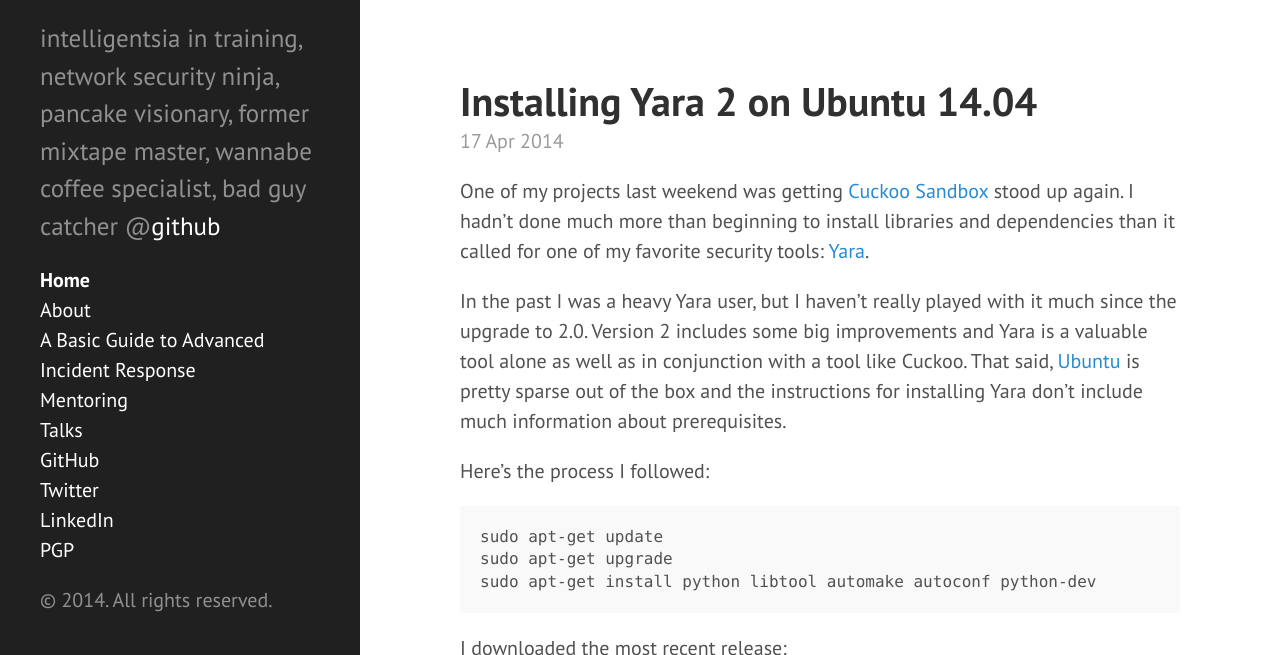
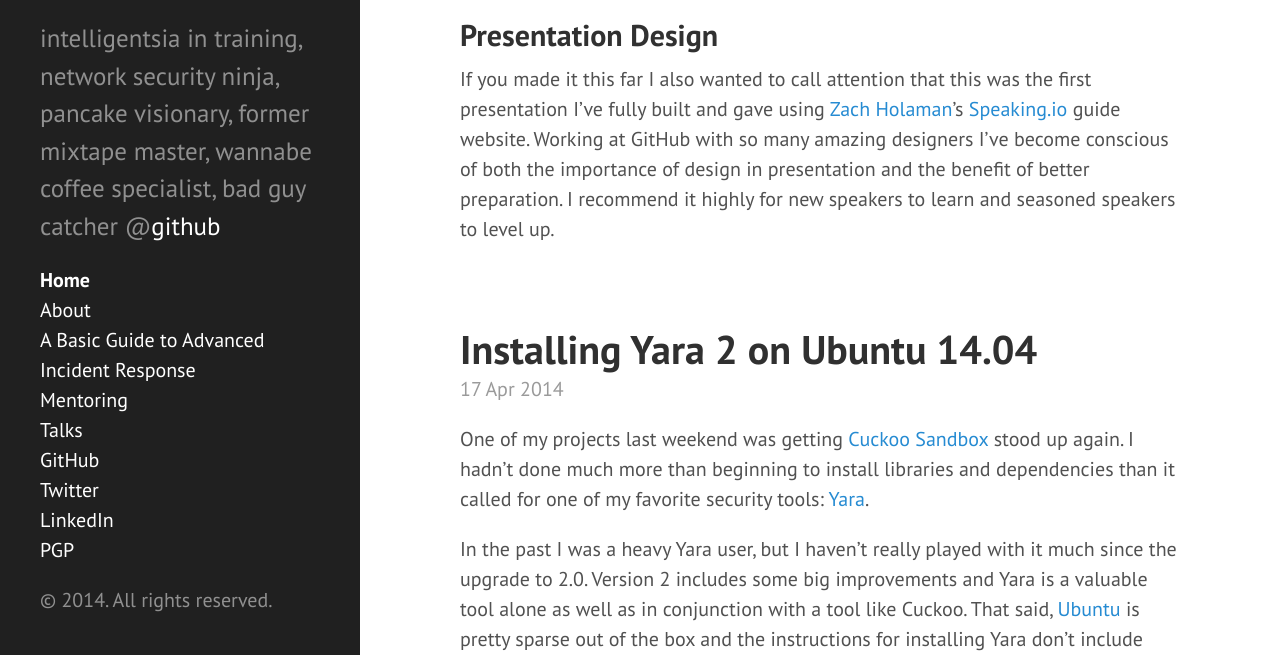
Before and after one commit to sroberts/sroberts.github.io, a Jekyll site: the page built from index.html, in a window 1280 px wide and 900 px high, scrolled down 874 px, cut to the strip 245-900 px from the top of the window. Built offline with Jekyll 4.4.1, drawn with Linux system fonts in a browser that asks for light colours; Markdown is read by kramdown in place of the engine named in the settings; the list of posts is cut into pages by our own code.

Commit message:
added holmans guide section

```diff
--- a/_posts/2014-05-06-a-basic-guide-to-advanced-incident-response.md
+++ b/_posts/2014-05-06-a-basic-guide-to-advanced-incident-response.md
@@ -16,3 +16,6 @@
 I mentioned a lot of tools and concepts in this talk that need further exploration. Here they are:
 
 <script src="https://gist.github.com/sroberts/da4882b0b2ff4454834e.js"></script>
+
+## Presentation Design
+If you made it this far I also wanted to call attention that this was the first presentation I've fully built and gave using [Zach Holaman](http://zachholman.com/)'s [Speaking.io](http://speaking.io/) guide website. Working at GitHub with so many amazing designers I've become conscious of both the importance of design in presentation and the benefit of better preparation. I recommend it highly for new speakers to learn and seasoned speakers to level up.
```
